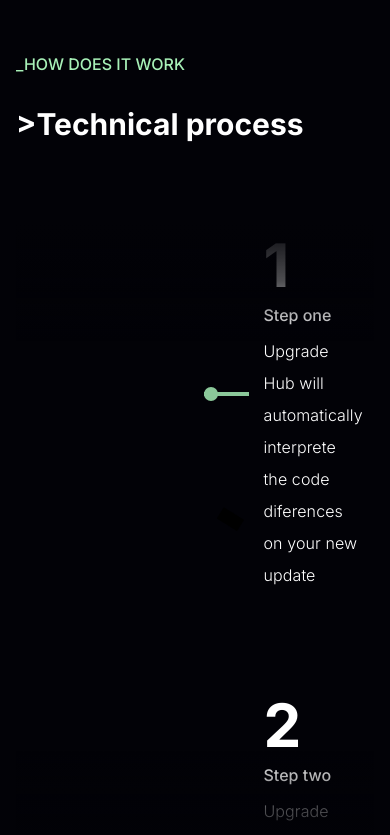
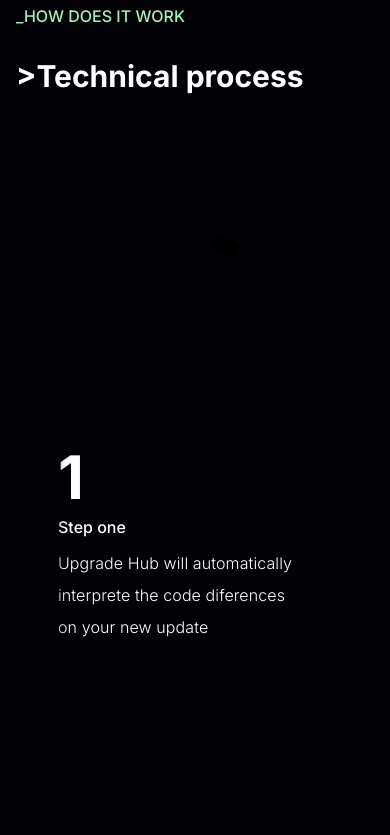
Before and after one commit to ivanJoly/pakt, a Next.js app: page / in a window 390 px wide. Shown: the part 2640-3475 px from the top of the page. Built offline with nearby package versions, Linux system fonts and the light colour scheme.

Commit message:
add responsive mobile animation

```diff
--- a/sections/how.js
+++ b/sections/how.js
@@ -1,7 +1,7 @@
 import * as React from 'react';
 import lottie from 'lottie-web';
 import animationData from '../public/lottie.json';
-import { Container, Stack, Flex, Box, Heading, Text } from '@chakra-ui/react';
+import { Container, Stack, Flex, Box, Heading, Text, useBreakpointValue } from '@chakra-ui/react';
 
 const ITEMS = [
     {
@@ -52,8 +52,6 @@ const LottieControl = ({ scroll }) => {
         function animatebodymovin() {
             const scrollPosition = scroll;
             const maxFrames = anim.totalFrames;
-
-            // const frame = (maxFrames / 100) * (scrollPosition / (duration / 100));
             const frame = Math.round((scrollPosition * maxFrames) / 100);
 
             console.log(frame, maxFrames, scroll);
@@ -68,21 +66,31 @@ const LottieControl = ({ scroll }) => {
         };
     }, [scroll]);
 
-    return <div style={{ position: 'absolute', maxWidth: '500px', backgroundColor: 'main.background', left: '4%', top: '50%', transform: 'translateY(-50%)' }} ref={lottieRef}></div>;
+    return (
+        <Box
+            position={{ base: 'relative', sm: 'absolute' }}
+            maxW={'500px'}
+            backgroundColor={'main.background'}
+            left={{ base: 0, sm: '4%' }}
+            top={{ base: 0, sm: '50%' }}
+            transform={{ base: '', sm: 'translateY(-50%)' }}
+            ref={lottieRef}
+        ></Box>
+    );
 };
 
 const Item = ({ number, subtitle, description }) => {
     const isFirst = number == 1;
 
     return (
-        <Flex width={'full'} marginTop={isFirst ? 20 : 0}>
-            <Box flex={'0'} marginRight={'10px'} minW={'50px'}>
-                <Box position={'relative'} width={' 14px'} height={' 14px'} background={'#8bc89a'} borderRadius={'50%'} marginTop={' 6px'}>
+        <Flex width={'full'} marginTop={{ base: 0, sm: isFirst ? 20 : 0 }} marginLeft={{ base: isFirst ? 8 : 0, sm: 0 }} minW={{ base: '250px', sm: 'unset' }}>
+            <Box flex={'0'} marginRight={'10px'} minW={{ base: 'unset', sm: '50px' }}>
+                <Box position={'relative'} display={{ base: 'none', sm: 'block' }} width={' 14px'} height={' 14px'} background={'#8bc89a'} borderRadius={'50%'} marginTop={' 6px'}>
                     <Box position={'absolute'} width={'45px'} height={'4px'} left={0} top={'50%'} transform={'translateY(-50%)'} background={'#8bc89a'}></Box>
                 </Box>
             </Box>
             <Box flex={'2'}>
-                <Stack transform={'translateY(-41%)'} marginBottom={24}>
+                <Stack transform={{ base: '', sm: 'translateY(-41%)' }} marginBottom={24}>
                     <Text as={'span'} fontSize={60} fontWeight={'bold'} lineHeight={1}>
                         {number}
                     </Text>
@@ -90,24 +98,44 @@ const Item = ({ number, subtitle, description }) => {
                     <Text textStyle={'base'}>{description}</Text>
                 </Stack>
             </Box>
-            <Box flex={'1'}></Box>
+            <Box flex={{ base: 0, sm: 1 }}></Box>
         </Flex>
     );
 };
 
 export default function How() {
+    const isMobile = useBreakpointValue(
+        {
+            base: true,
+            sm: false,
+        },
+        {
+            fallback: false,
+        }
+    );
+
     const [scroll, setScroll] = React.useState(null);
 
-    const handleScroll = async (event) => {
-        const { scrollHeight, scrollTop, clientHeight } = event.target;
-        const totalScrollHeight = scrollHeight - clientHeight;
-        const scrollPositionPercentage = Math.round((scrollTop * 100) / totalScrollHeight);
+    const handleScroll = async (event, isMobile) => {
+        const { scrollHeight, scrollTop, clientHeight, scrollLeft, scrollWidth, clientWidth } = event.target;
+        let scrollPositionPercentage;
+
+        if (!isMobile) {
+            const totalScrollHeight = scrollHeight - clientHeight;
+            scrollPositionPercentage = Math.round((scrollTop * 100) / totalScrollHeight);
+        }
+
+        if (isMobile) {
+            const totalScrollWidth = scrollWidth - clientWidth;
+            scrollPositionPercentage = Math.round((scrollLeft * 100) / totalScrollWidth);
+        }
+
         setScroll(scrollPositionPercentage);
     };
 
     return (
         <Container maxW="container.xl" minH={'100vh'}>
-            <Stack spacing={{ base: 8, md: 10 }} py={{ base: 20, md: 28 }}>
+            <Stack spacing={{ base: 8, md: 10 }} py={{ base: 8, md: 28 }}>
                 <Box color={'brand.tertiary'} display={'flex'} gap={4}>
                     <Text as={'span'}>_HOW DOES IT WORK</Text>
                 </Box>
@@ -123,17 +151,28 @@ export default function How() {
                     position={'absolute'}
                     top={0}
                     left={0}
-                    width={'100%'}
-                    height={'120px'}
-                    background={'linear-gradient(180deg, rgba(2,2,7,1) 0%, rgba(2,2,7,0.700717787114846) 50%, rgba(255,255,255,0) 100%)'}
+                    width={{ base: '50px', sm: '100%' }}
+                    height={{ base: 'full', sm: '120px' }}
+                    background={{
+                        base: 'linear-gradient(90deg, rgba(2,2,7,1) 0%, rgba(2,2,7,0.700717787114846) 50%, rgba(255,255,255,0) 100%)',
+                        sm: 'linear-gradient(180deg, rgba(2,2,7,1) 0%, rgba(2,2,7,0.700717787114846) 50%, rgba(255,255,255,0) 100%)',
+                    }}
                     pointerEvents={'none'}
                     zIndex={3}
                 ></Box>
                 <LottieControl scroll={scroll} />
-                <Flex height={'650px'} overflowY={'scroll'} onScroll={handleScroll} boxSizing="content-box" marginRight={'-17px !important'}>
+                <Flex
+                    height={{ base: 'full', sm: '650px' }}
+                    overflowX={{ base: 'scroll', sm: 'unset' }}
+                    overflowY={{ base: 'unset', sm: 'scroll' }}
+                    onScroll={(e) => handleScroll(e, isMobile)}
+                    boxSizing="content-box"
+                    py={{ base: 0, sm: 4 }}
+                    marginRight={'-17px !important'}
+                >
                     <Flex flex={'0 1 50%'}></Flex>
-                    <Flex flex={'0 1 50%'} py={20} position={'relative'}>
-                        <Stack>
+                    <Flex flex={'0 1 50%'} py={{ base: 4, sm: 20 }} position={'relative'}>
+                        <Stack direction={{ base: 'row', sm: 'column' }} gap={{ base: 16, sm: 0 }} scrollBehavior={'smooth'}>
                             {ITEMS.map((item) => {
                                 return <Item key={item.number} number={item.number} subtitle={item.subtitle} description={item.description} />;
                             })}
@@ -143,10 +182,14 @@ export default function How() {
                 <Box
                     position={'absolute'}
                     bottom={0}
-                    left={0}
-                    width={'100%'}
-                    height={'120px'}
-                    background={'linear-gradient(0deg, rgba(2,2,7,1) 0%, rgba(2,2,7,0.700717787114846) 50%, rgba(255,255,255,0) 100%)'}
+                    left={{ base: 'unset', sm: 0 }}
+                    right={{ base: 0, sm: 'unset' }}
+                    width={{ base: '50px', sm: '100%' }}
+                    height={{ base: 'full', sm: '120px' }}
+                    background={{
+                        base: 'linear-gradient(270deg, rgba(2,2,7,1) 0%, rgba(2,2,7,0.700717787114846) 50%, rgba(255,255,255,0) 100%)',
+                        sm: 'linear-gradient(0deg, rgba(2,2,7,1) 0%, rgba(2,2,7,0.700717787114846) 50%, rgba(255,255,255,0) 100%)',
+                    }}
                     pointerEvents={'none'}
                     zIndex={3}
                 ></Box>
```
